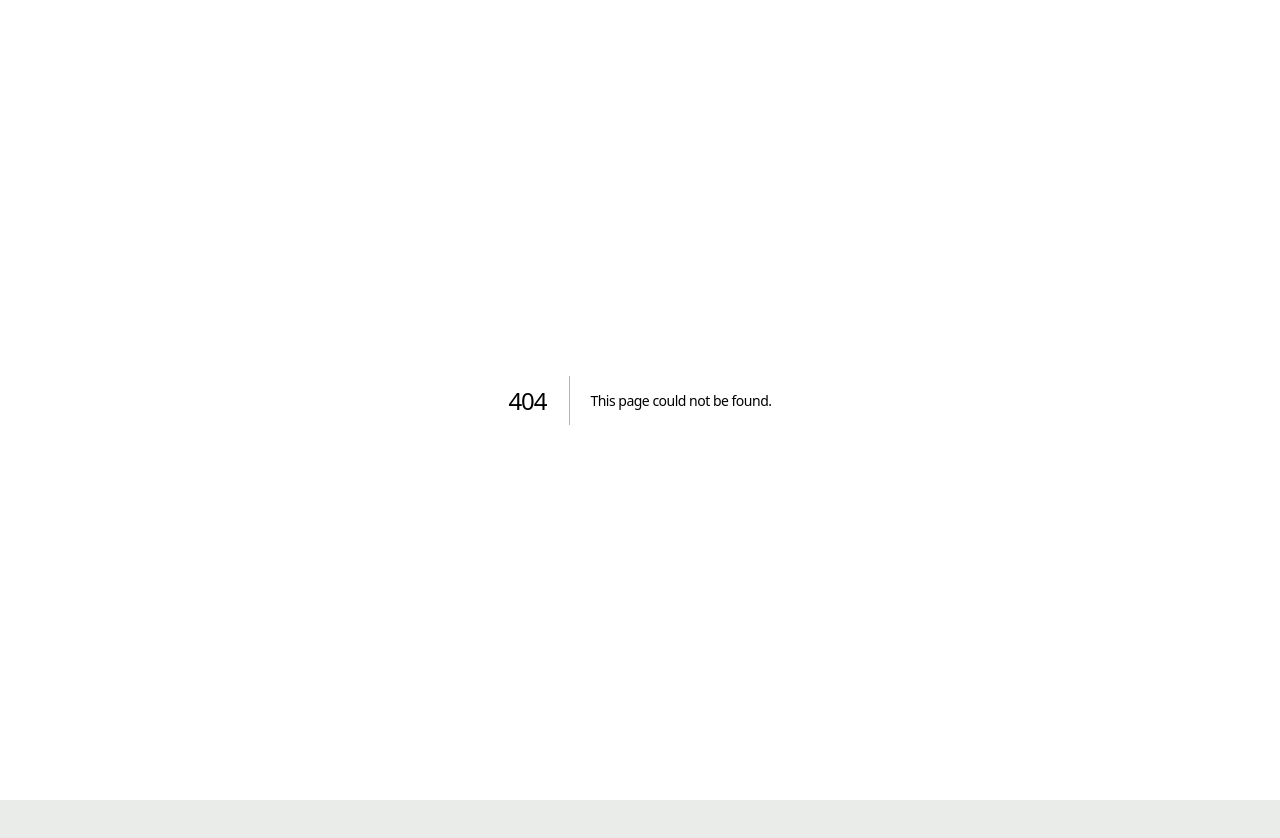
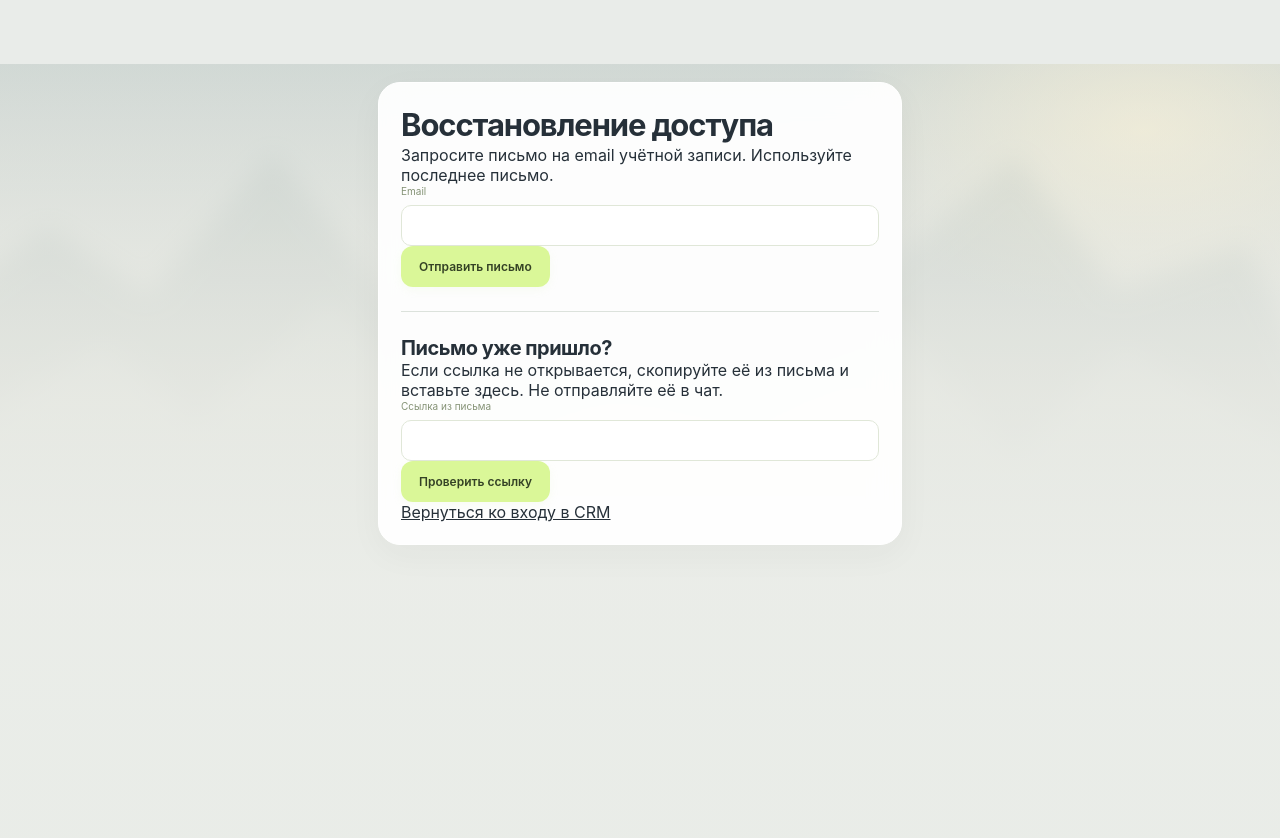
Before and after one commit to novinkikinoruss-rgb/-, a Next.js app: page /reset-password in a window 1280 px wide. Before the commit this address had no page. Shown: the top 838 px of the page. Before the commit the page ends 800 px from the top, so only its background shows below. Built offline with nearby package versions, Linux system fonts and the light colour scheme; no server answers.

Commit message:
Add password recovery form and safe email-link verification

```diff
--- /dev/null
+++ b/app/reset-password/page.tsx
@@ -0,0 +1,5 @@
+import type {Metadata} from 'next';
+import {PasswordRecovery} from '../../components/PasswordRecovery';
+
+export const metadata:Metadata={title:'Восстановление доступа · CRM',referrer:'no-referrer',robots:{index:false,follow:false}};
+export default function Page(){return <PasswordRecovery/>;}
--- /dev/null
+++ b/components/PasswordRecovery.tsx
@@ -0,0 +1,76 @@
+'use client';
+import {useEffect,useRef,useState,type FormEvent} from 'react';
+import {db} from '../lib/supabase';
+
+const expired='Ссылка истекла или уже использована. Запросите новое письмо.';
+function recoveryHash(value:string):string{
+  let url:URL;
+  try{url=new URL(value.trim());}catch{throw new Error('Скопируйте ссылку восстановления из письма целиком.');}
+  // Gmail may wrap the original email link. Never navigate to or fetch a pasted URL.
+  if(url.origin==='https://www.google.com'&&url.pathname==='/url'){
+    try{url=new URL(url.searchParams.get('q')||url.searchParams.get('url')||'');}catch{throw new Error('Не удалось прочитать ссылку из письма.');}
+  }
+  const origin=process.env.NEXT_PUBLIC_SUPABASE_URL?.replace(/\/$/,'');
+  const token=url.searchParams.get('token')||url.searchParams.get('token_hash');
+  if(url.origin!==origin||url.pathname!=='/auth/v1/verify'||url.searchParams.get('type')!=='recovery'||!token||!(/^[a-f0-9]{40,128}$/i.test(token)))throw new Error('Нужна ссылка восстановления именно этой CRM из последнего письма.');
+  return token;
+}
+
+export function PasswordRecovery(){
+  const [email,setEmail]=useState(''),[link,setLink]=useState(''),[password,setPassword]=useState(''),[confirm,setConfirm]=useState('');
+  const [verified,setVerified]=useState(false),[busy,setBusy]=useState(false),[message,setMessage]=useState(''),[error,setError]=useState(''),[done,setDone]=useState(false);
+  const started=useRef(false);
+  useEffect(()=>{
+    if(!db)return;
+    const {data:{subscription}}=db.auth.onAuthStateChange(event=>{if(event==='PASSWORD_RECOVERY'){setVerified(true);setError('');window.history.replaceState(null,'','/reset-password');}});
+    if(!started.current){
+      started.current=true;
+      const hash=new URLSearchParams(window.location.hash.slice(1));
+      if(hash.has('error')){setError(expired);window.history.replaceState(null,'','/reset-password');}
+    }
+    return()=>subscription.unsubscribe();
+  },[]);
+  async function send(event:FormEvent){
+    event.preventDefault();if(!db||busy)return;setBusy(true);setError('');setMessage('');
+    try{
+      const {error}=await db.auth.resetPasswordForEmail(email.trim(),{redirectTo:window.location.origin+'/reset-password'});
+      if(error)throw error;
+      setMessage('Если адрес зарегистрирован, письмо отправлено. Если ссылка не открывается, скопируйте её из письма в поле ниже.');
+    }catch{setError('Не удалось отправить письмо. Попробуйте позже; проверьте, не пришло ли предыдущее письмо.');}finally{setBusy(false);}
+  }
+  async function verify(event:FormEvent){
+    event.preventDefault();if(!db||busy)return;setError('');
+    let token:string;try{token=recoveryHash(link);}catch(e){setError((e as Error).message);return;}
+    setBusy(true);setLink('');
+    try{const {data,error}=await db.auth.verifyOtp({token_hash:token,type:'recovery'});if(error||!data.session)throw new Error();setVerified(true);setMessage('');}catch{setError(expired);}finally{setBusy(false);}
+  }
+  async function save(event:FormEvent){
+    event.preventDefault();if(!db||busy)return;setError('');
+    if(password.length<12){setError('Пароль должен содержать не менее 12 символов.');return;}
+    if(password!==confirm){setError('Пароли не совпадают.');return;}
+    setBusy(true);
+    try{
+      const {error}=await db.auth.updateUser({password});
+      if(error){setError(error.code==='same_password'?'Укажите новый пароль, который отличается от прежнего.':'Не удалось сохранить пароль. Проверьте соединение или запросите новое письмо.');return;}
+      setPassword('');setConfirm('');setDone(true);setVerified(false);
+      // Revoke refresh sessions after recovery. Do not disguise a sign-out failure as a password failure.
+      const {error:logoutError}=await db.auth.signOut();
+      if(logoutError)setMessage('Пароль сохранён. При следующем входе используйте новый пароль.');
+    }catch{setError('Не удалось сохранить пароль. Проверьте соединение и повторите попытку.');}finally{setBusy(false);}
+  }
+  return <main style={{maxWidth:560,margin:'8vh auto',padding:18}}><section className="panel" style={{overflowWrap:'anywhere'}}><h1>{done?'Пароль сохранён':verified?'Новый пароль':'Восстановление доступа'}</h1>
+    {!db?<p role="alert">Сервис входа не настроен.</p>:done?<p role="status">Теперь войдите в CRM с новым паролем.</p>:verified?<form onSubmit={save}>
+      <label className="field">Новый пароль<input type="password" autoComplete="new-password" minLength={12} required value={password} onChange={e=>setPassword(e.target.value)}/></label>
+      <label className="field">Повторите пароль<input type="password" autoComplete="new-password" minLength={12} required value={confirm} onChange={e=>setConfirm(e.target.value)}/></label>
+      <button className="button" disabled={busy}>{busy?'Сохраняем…':'Сохранить пароль'}</button>
+    </form>:<>
+      <p>Запросите письмо на email учётной записи. Используйте последнее письмо.</p>
+      <form onSubmit={send}><label className="field">Email<input type="email" autoComplete="username" required value={email} onChange={e=>setEmail(e.target.value)}/></label><button className="button" disabled={busy}>Отправить письмо</button></form>
+      <hr style={{margin:'24px 0',border:0,borderTop:'1px solid #dce2dc'}}/>
+      <h2>Письмо уже пришло?</h2><p>Если ссылка не открывается, скопируйте её из письма и вставьте здесь. Не отправляйте её в чат.</p>
+      <form onSubmit={verify}><label className="field">Ссылка из письма<input type="text" autoComplete="off" spellCheck={false} required value={link} onChange={e=>setLink(e.target.value)}/></label><button className="button" disabled={busy}>Проверить ссылку</button></form>
+    </>}
+    {error&&<p role="alert" className="form-error">{error}</p>}{message&&<p role="status">{message}</p>}
+    <p><a href="/">Вернуться ко входу в CRM</a></p>
+  </section></main>;
+}
```
Also changed, not shown: components/RespectlogisticApp.tsx (+1 -1 lines), 2 other files (tests, documents, lock files or other folders).
